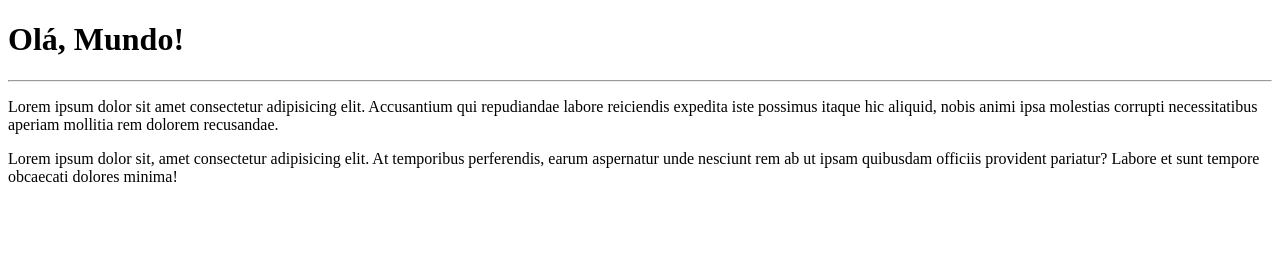
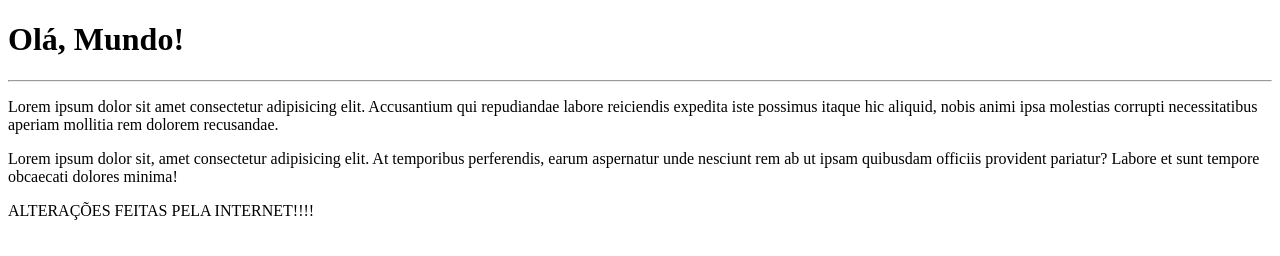
Before and after one commit to carllos-alberto/Ola-MUndo, a plain HTML site: page Exemplo de Site/index.html in a window 1280 px wide. Drawn offline with Linux system fonts and the light colour scheme.

Commit message:
Alterações feitas pelo Site

```diff
--- a/Site Exemplo/index.html
+++ b/Exemplo de Site/index.html
@@ -11,5 +11,6 @@
     <hr>
     <p>Lorem ipsum dolor sit amet consectetur adipisicing elit. Accusantium qui repudiandae labore reiciendis expedita iste possimus itaque hic aliquid, nobis animi ipsa molestias corrupti necessitatibus aperiam mollitia rem dolorem recusandae.</p>
     <p>Lorem ipsum dolor sit, amet consectetur adipisicing elit. At temporibus perferendis, earum aspernatur unde nesciunt rem ab ut ipsam quibusdam officiis provident pariatur? Labore et sunt tempore obcaecati dolores minima!</p>
+    <p> ALTERAÇÕES FEITAS PELA INTERNET!!!!<P>
 </body>
 </html>
```
